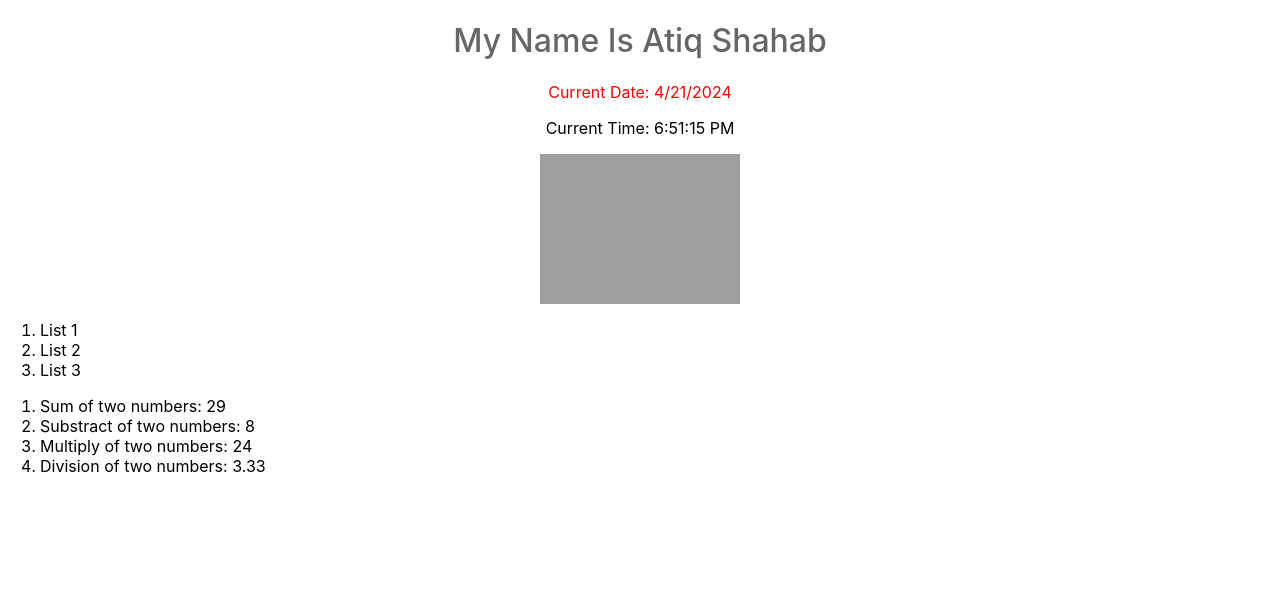
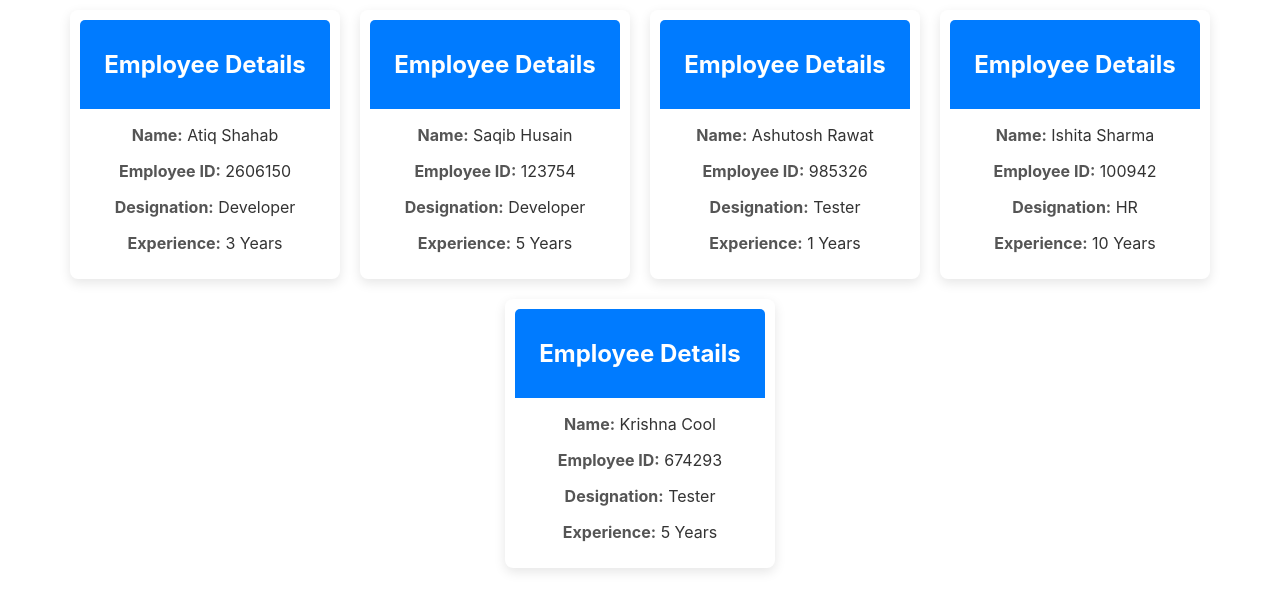
Before and after one commit to atiq59/react-practice, a React (Create React App) app: page / in a window 1280 px wide. Shown: the top 610 px of the page. Built offline with nearby package versions, Linux system fonts and the light colour scheme; grey boxes are pictures that could not be loaded.

Commit message:
Show dynamic employee card thorugh pops

```diff
--- a/src/App.css
+++ b/src/App.css
@@ -1,16 +1,5 @@
-.heading {
-  color: #666;
-  font-weight: 500;
-  text-align: center;
-  text-transform: capitalize;
-}
-
-.imgDiv {
+.main {
   display: flex;
+  flex-wrap: wrap;
   justify-content: center;
 }
-
-.imgDiv img {
-  width: 200px;
-  height: 150px;
-}
--- a/src/App.js
+++ b/src/App.js
@@ -1,45 +1,26 @@
-// import logo from './logo.svg';
 import './App.css';
-import Heading from './Heading';
-import Listol from './Listol';
-import calculate from './common/calculator';
+import data from './common/data';
+import Card from './components/card';
 
 function App() {
-	const myStyle = {
-		textAlign: 'center',
-		color: 'red'
-	}
-
-	const image = "https://picsum.photos/200/300";
-
-	const date = new Date(),
-		currentDate = date.toLocaleDateString(),
-		currentTime = date.toLocaleTimeString();
-
 
 	return (
-		// [
-		// 	<h1>Hello World</h1>,
-		// 	<h2>Hello world 2</h2>,
-		// 	<div>
-		// 		<span style={myStyle}>Span 1</span>
-		// 		<span>Span 2</span>
-		// 	</div>
-		// ]
 		<>
-			<Heading />
-			<p style={myStyle}>Current Date: {currentDate}</p>
-			<p style={{ textAlign: 'center' }}>Current Time: {currentTime}</p>
-			<div className='imgDiv'>
-				<img src={image} alt='Test' />
+			<div className='main'>
+				{data.map((val, i) => {
+					return (
+						<>
+							<Card
+								key={i}
+								name={val.name}
+								designation={val.designation}
+								experience={val.experience}
+								employeeId={val.employeeId}
+							/>
+						</>
+					)
+				})}
 			</div>
-			<Listol />
-			<ol>
-				<li>Sum of two numbers: { calculate('add', 10, 19) }</li>
-				<li>Substract of two numbers: { calculate('subtract', 25, 17) }</li>
-				<li>Multiply of two numbers: { calculate('multiply', 12, 2) }</li>
-				<li>Division of two numbers: { calculate('divide', 10, 3) }</li>
-			</ol>
 		</>
 	);
 }
--- a/src/Heading.jsx
+++ b/src/Heading.jsx
@@ -1,15 +1,12 @@
 import React from "react";
 import '././App.css';
 
-function Heading() {
+function Heading(props) {
 
-	const name = {
-		fName: 'Atiq',
-		lName: 'Shahab'
-	}
+	console.log(props);
 
 	return (
-		<h1 className="heading">My name is {name.fName} {name.lName}</h1>
+		<h1 className="heading">My name is {props.fName} {props.lName}</h1>
 	)
 }
 
--- /dev/null
+++ b/src/common/data.js
@@ -0,0 +1,39 @@
+const data = [
+    {
+        id: 1,
+        name: 'Atiq Shahab',
+        designation: 'Developer',
+        experience: '3 Years',
+        employeeId: 2606150
+    },
+    {
+        id: 2,
+        name: 'Saqib Husain',
+        designation: 'Developer',
+        experience: '5 Years',
+        employeeId: 123754
+    },
+    {
+        id: 3,
+        name: 'Ashutosh Rawat',
+        designation: 'Tester',
+        experience: '1 Years',
+        employeeId: 985326
+    },
+    {
+        id: 4,
+        name: 'Ishita Sharma',
+        designation: 'HR',
+        experience: '10 Years',
+        employeeId: 100942
+    },
+    {
+        id: 5,
+        name: 'Krishna Cool',
+        designation: 'Tester',
+        experience: '5 Years',
+        employeeId: 674293
+    }
+]
+
+export default data
--- /dev/null
+++ b/src/components/card.css
@@ -0,0 +1,34 @@
+.card {
+    width: 250px;
+    background-color: #fff;
+    border-radius: 8px;
+    box-shadow: 0 4px 12px rgba(0, 0, 0, 0.1);
+    padding: 10px;
+    text-align: center;
+    transition: transform 0.3s ease;
+    margin: 10px;
+}
+
+.card:hover {
+    transform: translateY(-5px);
+}
+
+.card-header {
+    background-color: #007bff;
+    color: #fff;
+    padding: 10px;
+    border-radius: 5px 5px 0 0;
+}
+
+.employee-info {
+    margin-bottom: 15px;
+}
+
+.label {
+    font-weight: bold;
+    color: #555;
+}
+
+.value {
+    color: #333;
+}
--- /dev/null
+++ b/src/components/card.js
@@ -0,0 +1,26 @@
+import React from "react";
+import './card.css';
+
+function Card(props) {
+
+    return (
+        <>
+            <div className="card">
+                <div className="card-header">
+                    <h2>Employee Details</h2>
+                </div>
+                <div className="card-body">
+                    <div className="employee-info">
+                        <p><span className="label">Name:</span> <span className="value">{props.name}</span></p>
+                        <p><span className="label">Employee ID:</span> <span className="value">{props.employeeId}</span></p>
+                        <p><span className="label">Designation:</span> <span className="value">{props.designation}</span></p>
+                        <p><span className="label">Experience:</span> <span className="value">{props.experience}</span></p>
+                    </div>
+                </div>
+            </div>
+        </>
+    )
+
+}
+
+export default Card;
```
